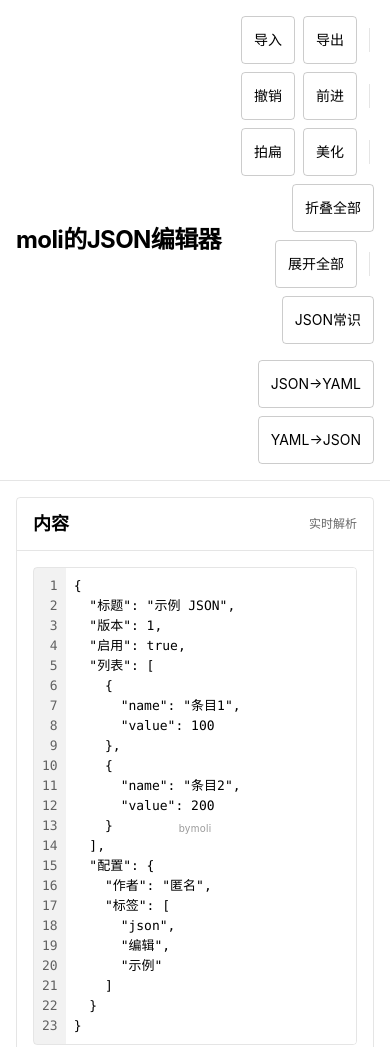
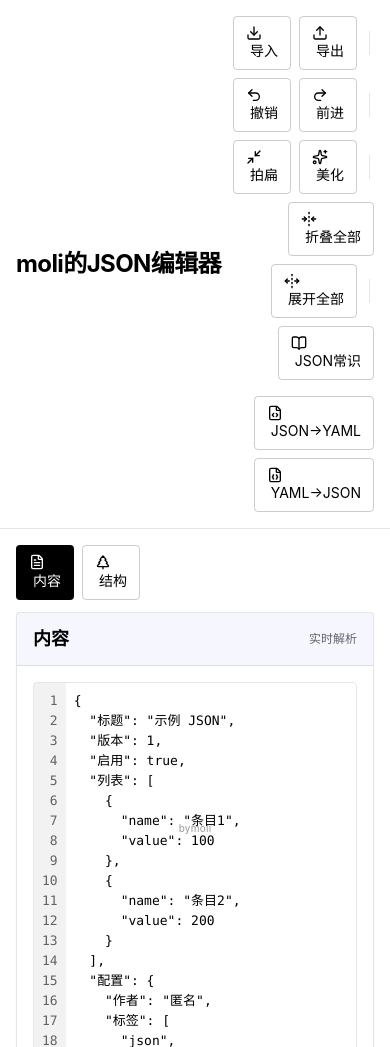
Before and after one commit to Molilili001/json-editor-by-moli, a plain HTML site: page index.html in a window 390 px wide. Shown: the top 1047 px of the page. Drawn offline with nearby package versions, Linux system fonts and the light colour scheme.

Commit message:
变得好看点了

```diff
--- a/index.html
+++ b/index.html
@@ -141,7 +141,26 @@
       color:#dc2626;
       font-weight:bold;
     }
-  </style>
+  /* 视觉美化与移动端适配增强 */
+  /* 轻柔卡片阴影与白底，保持功能不变，仅提升观感 */
+  .card-soft { background:#fff; box-shadow: 0 8px 24px rgba(0,0,0,.06); border-radius:4px; }
+  .card-head { background: rgba(99,102,241,0.06); } /* indigo-500 的淡背景 */
+  /* 按钮悬停与过渡动画（不改变语义，仅视觉） */
+  .btn-anim { transition: transform .15s ease, box-shadow .2s ease; }
+  .btn-anim:hover { transform: translateY(-1px); box-shadow: 0 6px 14px rgba(0,0,0,.12); }
+  /* 移动端标签栏：仅小屏显示 */
+  .tabs-mobile { display:flex; gap:.5rem; align-items:center; }
+  @media (min-width:1024px){ .tabs-mobile{ display:none; } }
+  .tab-btn { border:1px solid rgba(0,0,0,.2); border-radius:4px; padding:.5rem .75rem; font-size:.875rem; }
+  .tab-btn.active { background:#000; color:#fff; }
+  /* 更柔和的滚动条色调（与整体配色协调） */
+  ::-webkit-scrollbar-thumb{background:rgba(99,102,241,.25)}
+  /* 结构树紧凑模式（移动端自然生效） */
+  .tree-compact .tap-target{ min-height:40px; }
+  .tree-compact .ln{ line-height:1.1rem; }
+  /* 统一图标大小 */
+  .icon-4 { width:16px; height:16px; }
+</style>
   <!-- Flowbite 和 Lucide 图标 -->
   <script src="https://cdn.jsdelivr.net/npm/flowbite@2.0.0/dist/flowbite.min.js"></script>
   <script src="https://unpkg.com/lucide@latest/dist/umd/lucide.min.js"></script>
@@ -156,22 +175,44 @@
           <span class="text-2xl font-bold tracking-tight whitespace-nowrap">moli的JSON编辑器</span>
         </div>
         <nav class="flex items-center flex-wrap gap-2 md:gap-3 ml-auto justify-end">
-          <button id="btn-import" class="tap-target focus-ring px-3 py-2 text-sm border border-black/20 rounded !rounded-[4px] hover:bg-black hover:text-white transition">导入</button>
-          <button id="btn-export" class="tap-target focus-ring px-3 py-2 text-sm border border-black/20 rounded !rounded-[4px] hover:bg-black hover:text-white transition">导出</button>
+          <button id="btn-import" class="tap-target focus-ring px-3 py-2 text-sm border border-black/20 rounded !rounded-[4px] hover:bg-black hover:text-white transition btn-anim">
+            <i data-lucide="download" class="icon-4"></i><span class="ml-1">导入</span>
+          </button>
+          <button id="btn-export" class="tap-target focus-ring px-3 py-2 text-sm border border-black/20 rounded !rounded-[4px] hover:bg-black hover:text-white transition btn-anim">
+            <i data-lucide="upload" class="icon-4"></i><span class="ml-1">导出</span>
+          </button>
           <div class="w-px h-6 bg-black/10 mx-1 md:mx-2"></div>
-          <button id="btn-undo" class="tap-target focus-ring px-3 py-2 text-sm border border-black/20 rounded !rounded-[4px] hover:bg-black hover:text-white transition" title="撤销 Ctrl+Z" disabled>撤销</button>
-          <button id="btn-redo" class="tap-target focus-ring px-3 py-2 text-sm border border-black/20 rounded !rounded-[4px] hover:bg-black hover:text-white transition" title="前进 Ctrl+Y" disabled>前进</button>
+          <button id="btn-undo" class="tap-target focus-ring px-3 py-2 text-sm border border-black/20 rounded !rounded-[4px] hover:bg-black hover:text-white transition btn-anim" title="撤销 Ctrl+Z" disabled>
+            <i data-lucide="undo-2" class="icon-4"></i><span class="ml-1">撤销</span>
+          </button>
+          <button id="btn-redo" class="tap-target focus-ring px-3 py-2 text-sm border border-black/20 rounded !rounded-[4px] hover:bg-black hover:text-white transition btn-anim" title="前进 Ctrl+Y" disabled>
+            <i data-lucide="redo-2" class="icon-4"></i><span class="ml-1">前进</span>
+          </button>
           <div class="w-px h-6 bg-black/10 mx-1 md:mx-2"></div>
-          <button id="btn-minify" class="tap-target focus-ring px-3 py-2 text-sm border border-black/20 rounded !rounded-[4px] hover:bg-black hover:text-white transition" title="去除空格与换行">拍扁</button>
-          <button id="btn-pretty" class="tap-target focus-ring px-3 py-2 text-sm border border-black/20 rounded !rounded-[4px] hover:bg-black hover:text-white transition">美化</button>
+          <button id="btn-minify" class="tap-target focus-ring px-3 py-2 text-sm border border-black/20 rounded !rounded-[4px] hover:bg-black hover:text-white transition btn-anim" title="去除空格与换行">
+            <i data-lucide="minimize-2" class="icon-4"></i><span class="ml-1">拍扁</span>
+          </button>
+          <button id="btn-pretty" class="tap-target focus-ring px-3 py-2 text-sm border border-black/20 rounded !rounded-[4px] hover:bg-black hover:text-white transition btn-anim">
+            <i data-lucide="sparkles" class="icon-4"></i><span class="ml-1">美化</span>
+          </button>
           <div class="w-px h-6 bg-black/10 mx-1 md:mx-2"></div>
-          <button id="btn-collapse-all" class="tap-target focus-ring px-3 py-2 text-sm border border-black/20 rounded !rounded-[4px] hover:bg-black hover:text-white transition">折叠全部</button>
-          <button id="btn-expand-all" class="tap-target focus-ring px-3 py-2 text-sm border border-black/20 rounded !rounded-[4px] hover:bg-black hover:text-white transition">展开全部</button>
+          <button id="btn-collapse-all" class="tap-target focus-ring px-3 py-2 text-sm border border-black/20 rounded !rounded-[4px] hover:bg-black hover:text-white transition btn-anim">
+            <i data-lucide="fold-horizontal" class="icon-4"></i><span class="ml-1">折叠全部</span>
+          </button>
+          <button id="btn-expand-all" class="tap-target focus-ring px-3 py-2 text-sm border border-black/20 rounded !rounded-[4px] hover:bg-black hover:text-white transition btn-anim">
+            <i data-lucide="unfold-horizontal" class="icon-4"></i><span class="ml-1">展开全部</span>
+          </button>
           <div class="w-px h-6 bg-black/10 mx-1 md:mx-2"></div>
-          <button id="btn-knowledge" class="tap-target focus-ring px-3 py-2 text-sm border border-black/20 rounded !rounded-[4px] hover:bg-black hover:text-white transition">JSON常识</button>
+          <button id="btn-knowledge" class="tap-target focus-ring px-3 py-2 text-sm border border-black/20 rounded !rounded-[4px] hover:bg-black hover:text-white transition btn-anim">
+            <i data-lucide="book-open" class="icon-4"></i><span class="ml-1">JSON常识</span>
+          </button>
           <div class="basis-full"></div>
-          <button id="btn-json2yaml" class="tap-target focus-ring px-3 py-2 text-sm border border-black/20 rounded !rounded-[4px] hover:bg-black hover:text-white transition" title="将当前 JSON 转为 YAML">JSON→YAML</button>
-          <button id="btn-yaml2json" class="tap-target focus-ring px-3 py-2 text-sm border border-black/20 rounded !rounded-[4px] hover:bg-black hover:text-white transition" title="将 YAML 转为 JSON">YAML→JSON</button>
+          <button id="btn-json2yaml" class="tap-target focus-ring px-3 py-2 text-sm border border-black/20 rounded !rounded-[4px] hover:bg-black hover:text-white transition btn-anim" title="将当前 JSON 转为 YAML">
+            <i data-lucide="file-code" class="icon-4"></i><span class="ml-1">JSON→YAML</span>
+          </button>
+          <button id="btn-yaml2json" class="tap-target focus-ring px-3 py-2 text-sm border border-black/20 rounded !rounded-[4px] hover:bg-black hover:text-white transition btn-anim" title="将 YAML 转为 JSON">
+            <i data-lucide="file-json" class="icon-4"></i><span class="ml-1">YAML→JSON</span>
+          </button>
         </nav>
       </div>
     </div>
@@ -180,10 +221,19 @@
   <!-- 主体：双栏布局 -->
   <main class="flex-1">
     <div class="mx-auto max-w-7xl px-4 md:px-8 py-4 md:py-6">
+      <!-- 移动端标签切换：不改动桌面双栏，仅在小屏隐藏/显示两面板 -->
+      <div class="tabs-mobile mb-3">
+        <button id="tab-content" class="tap-target focus-ring tab-btn active btn-anim" title="内容面板">
+          <i data-lucide="file-text" class="icon-4"></i><span class="ml-1">内容</span>
+        </button>
+        <button id="tab-structure" class="tap-target focus-ring tab-btn btn-anim" title="结构面板">
+          <i data-lucide="tree-pine" class="icon-4"></i><span class="ml-1">结构</span>
+        </button>
+      </div>
       <div class="grid grid-cols-1 lg:grid-cols-2 gap-4 md:gap-6">
         <!-- 左侧：JSON 文本 -->
-        <section class="border border-black/10 rounded !rounded-[4px]">
-          <header class="px-4 py-3 border-b border-black/10 flex items-center justify-between">
+        <section id="panel-content" class="border border-black/10 rounded !rounded-[4px] bg-white shadow-sm md:shadow card-soft">
+          <header class="px-4 py-3 border-b border-black/10 flex items-center justify-between card-head">
             <h2 class="text-lg font-semibold">内容</h2>
             <div class="text-xs text-black/60">实时解析</div>
           </header>
@@ -207,8 +257,8 @@
         </section>
 
         <!-- 右侧：结构树 -->
-        <section class="border border-black/10 rounded !rounded-[4px] overflow-hidden">
-          <header class="px-4 py-3 border-b border-black/10 flex items-center justify-between">
+        <section id="panel-structure" class="border border-black/10 rounded !rounded-[4px] overflow-hidden bg-white shadow-sm md:shadow card-soft">
+          <header class="px-4 py-3 border-b border-black/10 flex items-center justify-between card-head">
             <h2 class="text-lg font-semibold flex items-baseline gap-2">结构 <span class="text-xs text-black/60">(同一层级颜色相同)</span></h2>
             <div class="flex items-center gap-2">
               <button id="btn-root-add" class="tap-target focus-ring px-2 py-1 text-sm border border-black/20 rounded !rounded-[4px] hover:bg-black hover:text-white transition flex items-center gap-1" title="在根添加键或项">
@@ -1298,8 +1348,10 @@
       } else {
         // 数组项索引或根
         const label = document.createElement("span");
-        label.className = "text-black/60";
+        label.className = "text-black/60 truncate max-w-[50%]";
         label.textContent = parent ? "["+key+"]" : "(root)";
+        // 完整提示以解决“字数过多显得杂乱”的问题
+        label.title = parent ? "["+key+"]" : "(root)";
         try { label.style.color = depthColorOf(depth); } catch(_) {}
         container.appendChild(label);
       }
@@ -1355,6 +1407,8 @@
         const valInput = document.createElement("input");
         valInput.className = "focus-ring border border-black/20 rounded !rounded-[4px] px-2 py-1 text-sm w-0 flex-1 min-w-0 max-w-full truncate";
         valInput.value = typeof value === "string" ? value : String(value);
+        // 悬停显示完整内容，视觉上保持截断，减少杂乱
+        try { valInput.title = typeof value === "string" ? value : String(value); } catch(_) {}
         valInput.placeholder = "编辑值";
         // 防止回车或退格键影响其他控件
         valInput.addEventListener("keydown", (e) => {
@@ -2198,6 +2252,47 @@
     updateLineNumbers();
     updateUndoRedo();
 
+    // 移动端标签切换逻辑：小屏幕下显示单面板，桌面保持双栏
+    const panelContent = document.getElementById("panel-content");
+    const panelStructure = document.getElementById("panel-structure");
+    const tabContentBtn = document.getElementById("tab-content");
+    const tabStructureBtn = document.getElementById("tab-structure");
+
+    function isSmallScreen(){ return window.innerWidth < 1024; } // lg 断点
+
+    function applyTabVisibility(){
+      if (!panelContent || !panelStructure) return;
+      if (isSmallScreen()){
+        const isContentActive = tabContentBtn && tabContentBtn.classList.contains("active");
+        panelContent.classList.toggle("hidden", !isContentActive);
+        panelStructure.classList.toggle("hidden", isContentActive);
+        // 移动端结构树紧凑模式
+        panelStructure.classList.add("tree-compact");
+      } else {
+        // 桌面同时可见
+        panelContent.classList.remove("hidden");
+        panelStructure.classList.remove("hidden");
+        // 桌面还原为非紧凑模式
+        panelStructure.classList.remove("tree-compact");
+      }
+    }
+    function activateTab(tab){
+      if (!tabContentBtn || !tabStructureBtn) return;
+      if (tab === "content"){
+        tabContentBtn.classList.add("active");
+        tabStructureBtn.classList.remove("active");
+      } else {
+        tabStructureBtn.classList.add("active");
+        tabContentBtn.classList.remove("active");
+      }
+      applyTabVisibility();
+    }
+    if (tabContentBtn) tabContentBtn.addEventListener("click", ()=> activateTab("content"));
+    if (tabStructureBtn) tabStructureBtn.addEventListener("click", ()=> activateTab("structure"));
+    window.addEventListener("resize", applyTabVisibility);
+    // 初始应用一次
+    applyTabVisibility();
+
     // 全局快捷键：当焦点不在文本框时，Ctrl/Cmd+Z/Y 使用编辑器撤销/重做
     document.addEventListener("keydown", (e) => {
       const isMac = navigator.platform && /Mac/i.test(navigator.platform);
```
